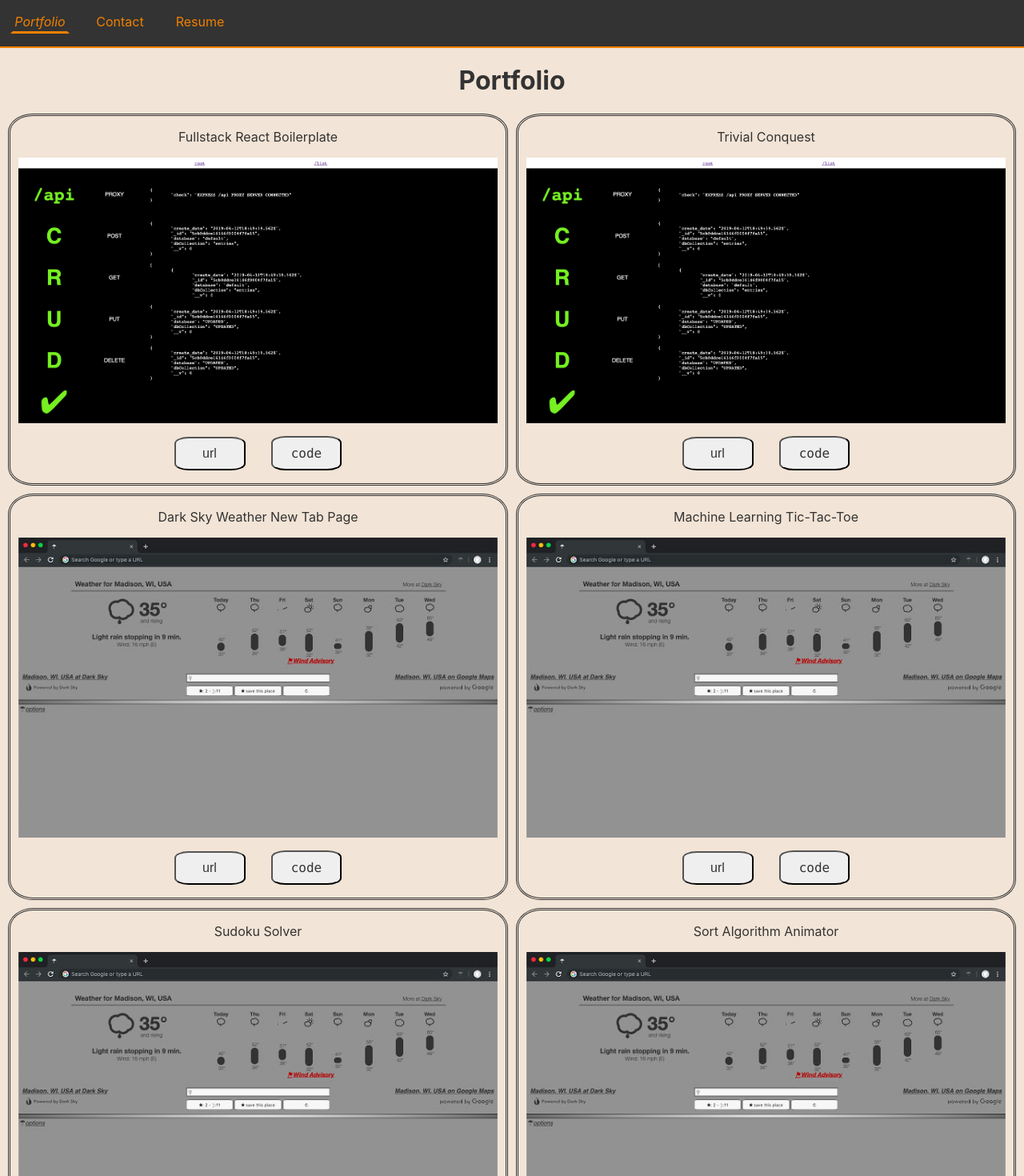
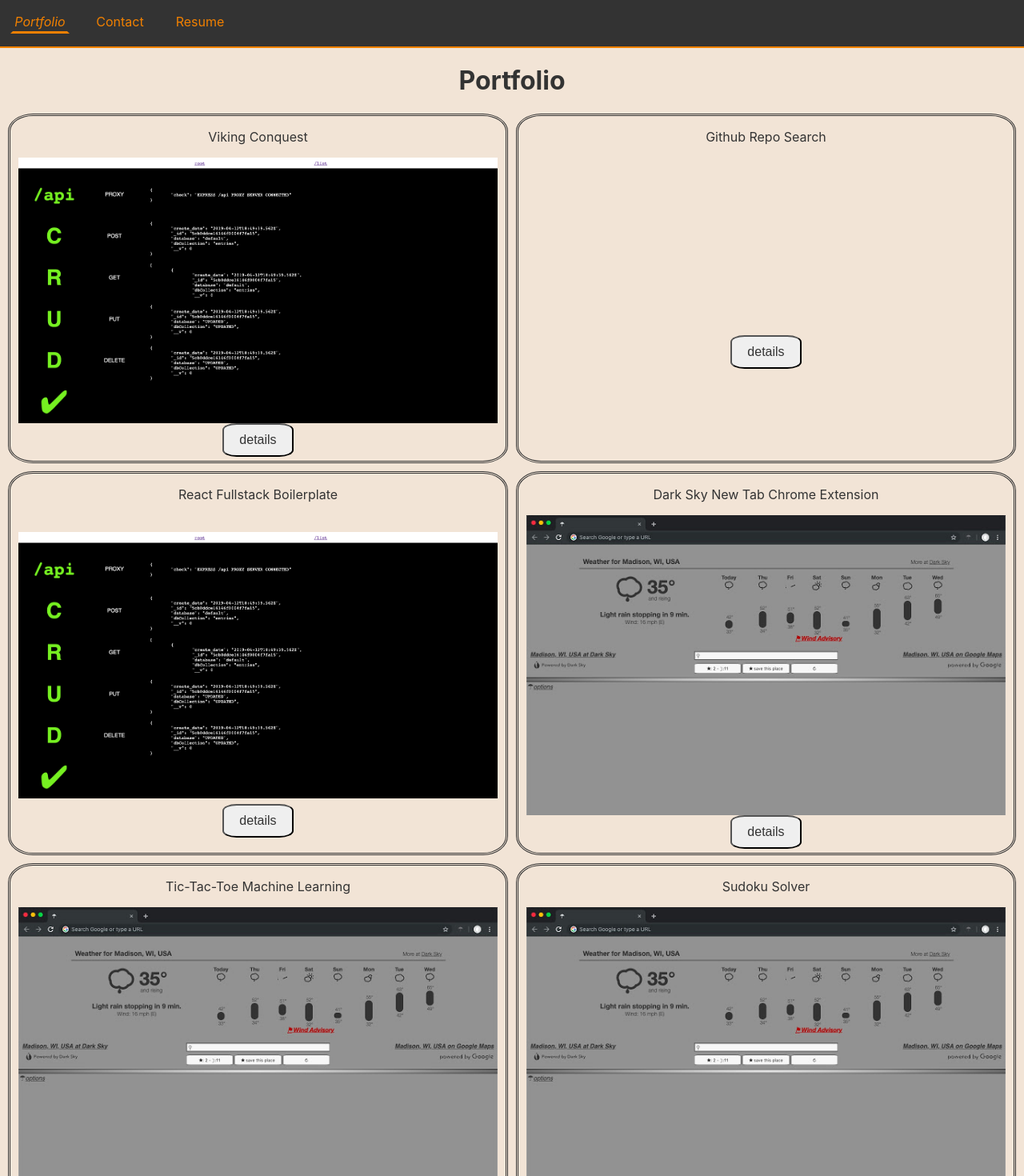
Before and after one commit to brettcnelson/about, a React (Create React App) app: page / in a window 1280 px wide. Shown: the top 1470 px of the page at 80% size. Built offline with nearby package versions, Linux system fonts and the light colour scheme.

Commit message:
creates external portfolio data

```diff
--- a/public/index.html
+++ b/public/index.html
@@ -2,7 +2,7 @@
 <html lang="en">
   <head>
     <meta charset="utf-8" />
-    <link rel="shortcut icon" href="%PUBLIC_URL%/images/logoOrange.png" />
+    <link rel="shortcut icon" href="%PUBLIC_URL%/images/logoOrange-192.png" />
     <meta
       name="viewport"
       content="width=device-width, initial-scale=1, shrink-to-fit=no"
--- a/src/App.js
+++ b/src/App.js
@@ -3,6 +3,7 @@ import { HashRouter, Route, Switch } from 'react-router-dom';
 import Nav from './Nav';
 import './App.css';
 import Projects from './Projects';
+import Project from './Project';
 import Contact from './Contact';
 import Resume from './Resume';
 
@@ -14,6 +15,7 @@ export default () => {
           <Nav />
           <Switch>
             <Route exact path="/" component={Projects} />
+            <Route path="/portfolio/:id" component={Project} />
             <Route path="/contact" component={Contact} />
             <Route path="/resume" component={Resume} />
           </Switch>
--- /dev/null
+++ b/src/Project.js
@@ -0,0 +1,14 @@
+import React from 'react';
+import projects from './portfolio';
+
+
+const Project = (props) => {
+	const current = projects.find(p=>p.name === props.match.params.id);
+	return (
+		<pre><code>
+			{JSON.stringify(current,null,2)}
+		</code></pre>
+	);
+}
+
+export default Project;
--- a/src/Projects.js
+++ b/src/Projects.js
@@ -1,69 +1,20 @@
 import React from 'react';
 import './Projects.css';
-
-const projects = [
-	{
-		name: 'Fullstack React Boilerplate',
-		pic:'images/rfsb.png',
-		url:'https://fullstack-react-boilerplate.herokuapp.com/',
-		code:'https://github.com/brettcnelson/react-fullstack-boilerplate'
-	},
-	{
-		name: 'Trivial Conquest',
-		pic:'images/rfsb.png',
-		url:'https://intense-journey-25938.herokuapp.com',
-		code:'https://github.com/trivial-conquest/trivial-conquest'
-	},
-	{
-		name: 'Dark Sky Weather New Tab Page',
-		pic:'images/dsnt.jpg',
-		url:'https://chrome.google.com/webstore/detail/weather-widget-new-tab-pa/fecpjkhachlmnblhbmfldinkhfjeckkd',
-		code:'https://github.com/brettcnelson/dark-sky-new-tab'
-	},
-	{
-		name: 'Machine Learning Tic-Tac-Toe',
-		pic:'images/dsnt.jpg',
-		url:'https://auto-tic.herokuapp.com/',
-		code:'https://github.com/brettcnelson/auto-tic'
-	},
-	{
-		name: 'Sudoku Solver',
-		pic:'images/dsnt.jpg',
-		url:'https://auto-sudoku.herokuapp.com/',
-		code:'https://github.com/brettcnelson/sudoku-solver'
-	},
-  {
-    name: 'Sort Algorithm Animator',
-    pic:'images/dsnt.jpg',
-    url:'https://sort.brettcnelson.site',
-    code:'https://repl.it/@brettcnelson/sort-algos'
-  },
-  {
-    name: 'Mithril Test',
-    pic:'images/dsnt.jpg',
-    url:'https://thawing-waters-90525.herokuapp.com/',
-    code:'https://github.com/brettcnelson/mithril-test'
-  },
-  {
-    name: 'Minimal Framework',
-    pic:'images/dsnt.jpg',
-    code:'https://github.com/brettcnelson/MinimalFramework'
-  }
-];
+import projects from './portfolio';
+import { NavLink } from 'react-router-dom';
 
 const Projects = () => {
 	return (
 		<div>
 			<h1 className="phead">Portfolio</h1>
 			<div className="projectcon">
-				{projects.map((p,i)=><div key={i} className="project">
-					<p>{p.name}</p>
-					<img className="projectimg" src={p.pic} alt=""/>
-					<p>
-						<a href={p.url} target="_blank" rel="noopener noreferrer" style={{marginRight:'1em'}}><button className="links">url</button></a>
-						<a href={p.code} target="_blank" rel="noopener noreferrer" style={{marginLeft:'1em'}}><button className="links"><code>code</code></button></a>
-					</p>
-				</div>)}
+				{projects.map((p,i) => (
+					<div key={i} className="project">
+						<p>{p.name}</p>
+						<img className="projectimg" src={p.pic} alt=""/>
+						<NavLink to={"/portfolio/"+p.name}><button className="links">details</button></NavLink>
+					</div>
+				))}
 			</div>
 		</div>
 	);
--- a/src/Resume.js
+++ b/src/Resume.js
@@ -1,71 +1,6 @@
 import React from 'react';
 import './Resume.css';
-
-const projects = [
-  {
-    name: 'Viking Conquest',
-    link: 'https://github.com/trivial-conquest/trivial-conquest',
-    desc: 'A location-based territorial strategy game.',
-    points: [
-      'Called Google Maps API to render location-based maps and save user-designated map markers',
-      'Configured Ionic framework with Cordova plugins to develop mobile web-focused UI',
-      'Created front-end Angular controllers to handle user input and read from/write to database',
-      'Employed test-driven workflow to limit debugging and ensure app functionality during development'
-    ]
-  },
-  {
-    name: 'Github Repo Search, Software Engineer',
-    link: 'https://github.com/brettcnelson/fullstackgithub',
-    desc: 'Search GitHub for any user and view a list of repositories sorted by popularity.',
-    points: [
-      'Created Knex schemas to manage SQLite database',
-      'Called GitHub API to add data to database using Node and Express',
-      'Managed front-end GET and POST requests using jQuery AJAX calls'
-    ]
-  },
-  {
-    name: 'React Fullstack Boilerplate',
-    link: 'https://github.com/brettcnelson/react-fullstack-boilerplate',
-    desc: 'A fullstack create-react-app.',
-    points: [
-      'Built fullstack boilerplate with create-react-app, react-router, an expres proxy API server, working CRUD functionality with MongoDB/mongoose - preconfigured for easy Heroku deployment'
-    ]
-  },
-  {
-    name: 'Dark Sky New Tab Chrome Extension',
-    link: 'https://github.com/brettcnelson/dark-sky-new-tab',
-    desc: 'A lightweight weather widget chrome extension.',
-    points: [
-      'Published new tab Chrome extension in Chrome Web Store (~475 users, 4.9 star rating)',
-      'Combined Dark Sky weather data with Google Maps API to: get location-based weather, search any location for weather, get relevant Dark Sky and Google Maps links, and save your search locations'
-    ]
-  },
-  {
-    name: 'Tic-Tac-Toe Basic Machine Learning',
-    link: 'https://github.com/brettcnelson/auto-tic',
-    desc: 'A self-trained tic-tac-toe engine.',
-    points: [
-      'Wrote machine learning algorithm for tic-tac-toe self-play',
-      'Built React front-end where users can play against the computer as it continues to learn'
-    ]
-  },
-  {
-    name: 'Sudoku Solver',
-    link: 'https://github.com/brettcnelson/sudoku-solver',
-    desc: '',
-    points: [
-      'Wrote React front-end combined with algorithm to recursively solve any Sudoku puzzle'
-    ]
-  },
-  {
-    name: 'Lightweight Framework',
-    link: 'https://github.com/brettcnelson/MinimalFramework',
-    desc: '',
-    points: [
-      'Built lightweight, minimal front-end framework script that diffs the DOM and manages component state'
-    ]
-  }
-];
+import projects from './portfolio';
 
 const jobs = [
   {
@@ -121,21 +56,21 @@ const Resume = () => {
       </article>
     </main>
   );
-  function project(p) {
+  function project(p,i) {
     return (
-      <section>
-        <span className="entry">{p.name}</span> (<a href={p.link}  target="_blank" rel="noopener noreferrer">link</a>)
+      <section key={i}>
+        <span className="entry">{p.name}</span> (<a href={p.code}  target="_blank" rel="noopener noreferrer">link</a>)
         <div className="desc">{p.desc}</div>
-        <ul>{p.points.map(p=><li>{p}</li>)}</ul>
+        <ul>{p.points.map((p,i)=><li key={i}>{p}</li>)}</ul>
       </section>
     );
   }
-  function job(j) {
+  function job(j,i) {
     return (
-      <div>
+      <section key={i}>
         <div><div className="entry">{j.name}</div><div className="right">{j.dates}</div></div>
-        <ul>{j.points.map(p=><li>{p}</li>)}</ul>
-      </div>
+        <ul>{j.points.map((p,i)=><li key={i}>{p}</li>)}</ul>
+      </section>
     );
   }
 }
--- /dev/null
+++ b/src/portfolio.js
@@ -0,0 +1,95 @@
+export default [
+  {
+    name: 'Viking Conquest',
+    pic:'images/rfsb.png',
+    code: 'https://github.com/trivial-conquest/trivial-conquest',
+    url:'https://intense-journey-25938.herokuapp.com',
+    desc: 'A location-based territorial strategy game.',
+    points: [
+      'Called Google Maps API to render location-based maps and save user-designated map markers',
+      'Configured Ionic framework with Cordova plugins to develop mobile web-focused UI',
+      'Created front-end Angular controllers to handle user input and read from/write to database',
+      'Employed test-driven workflow to limit debugging and ensure app functionality during development'
+    ]
+  },
+  {
+    name: 'Github Repo Search',
+    pic: '',
+    code: 'https://github.com/brettcnelson/fullstackgithub',
+    url: '',
+    desc: 'Search GitHub for any user and view a list of repositories sorted by popularity.',
+    points: [
+      'Created Knex schemas to manage SQLite database',
+      'Called GitHub API to add data to database using Node and Express',
+      'Managed front-end GET and POST requests using jQuery AJAX calls'
+    ]
+  },
+  {
+    name: 'React Fullstack Boilerplate',
+    pic:'images/rfsb.png',
+    code: 'https://github.com/brettcnelson/react-fullstack-boilerplate',
+    url:'https://fullstack-react-boilerplate.herokuapp.com/',
+    desc: 'A fullstack create-react-app.',
+    points: [
+      'Built fullstack boilerplate with create-react-app, react-router, an expres proxy API server, working CRUD functionality with MongoDB/mongoose - preconfigured for easy Heroku deployment'
+    ]
+  },
+  {
+    name: 'Dark Sky New Tab Chrome Extension',
+    pic:'images/dsnt.jpg',
+    code: 'https://github.com/brettcnelson/dark-sky-new-tab',
+    url:'https://chrome.google.com/webstore/detail/weather-widget-new-tab-pa/fecpjkhachlmnblhbmfldinkhfjeckkd',
+    desc: 'A lightweight weather widget chrome extension.',
+    points: [
+      'Published new tab Chrome extension in Chrome Web Store (~475 users, 4.9 star rating)',
+      'Combined Dark Sky weather data with Google Maps API to: get location-based weather, search any location for weather, get relevant Dark Sky and Google Maps links, and save your search locations'
+    ]
+  },
+  {
+    name: 'Tic-Tac-Toe Machine Learning',
+    pic:'images/dsnt.jpg',
+    code: 'https://github.com/brettcnelson/auto-tic',
+    url:'https://auto-tic.herokuapp.com/',
+    desc: 'A self-trained tic-tac-toe engine.',
+    points: [
+      'Wrote machine learning algorithm for tic-tac-toe self-play',
+      'Built React front-end where users can play against the computer as it continues to learn'
+    ]
+  },
+  {
+    name: 'Sudoku Solver',
+    pic:'images/dsnt.jpg',
+    code: 'https://github.com/brettcnelson/sudoku-solver',
+    url:'https://auto-sudoku.herokuapp.com/',
+    desc: '',
+    points: [
+      'Wrote React front-end combined with algorithm to recursively solve any Sudoku puzzle'
+    ]
+  },
+  {
+    name: 'Minimal Framework',
+    pic:'images/dsnt.jpg',
+    code: 'https://github.com/brettcnelson/MinimalFramework',
+    url:'',
+    desc: '',
+    points: [
+      'Built lightweight, minimal front-end framework script that diffs the DOM and manages component state'
+    ]
+  },
+  {
+    name: 'Sort Algorithm Animator',
+    pic:'images/dsnt.jpg',
+    code:'https://repl.it/@brettcnelson/sort-algos',
+    url:'https://sort.brettcnelson.site',
+    desc:'',
+    points:[]
+  },
+  {
+    name: 'Mithril RSS Reader',
+    pic:'images/dsnt.jpg',
+    code:'https://github.com/brettcnelson/mithril-test',
+    url:'https://thawing-waters-90525.herokuapp.com/',
+    desc:'',
+    points:[]
+  }
+];
```
